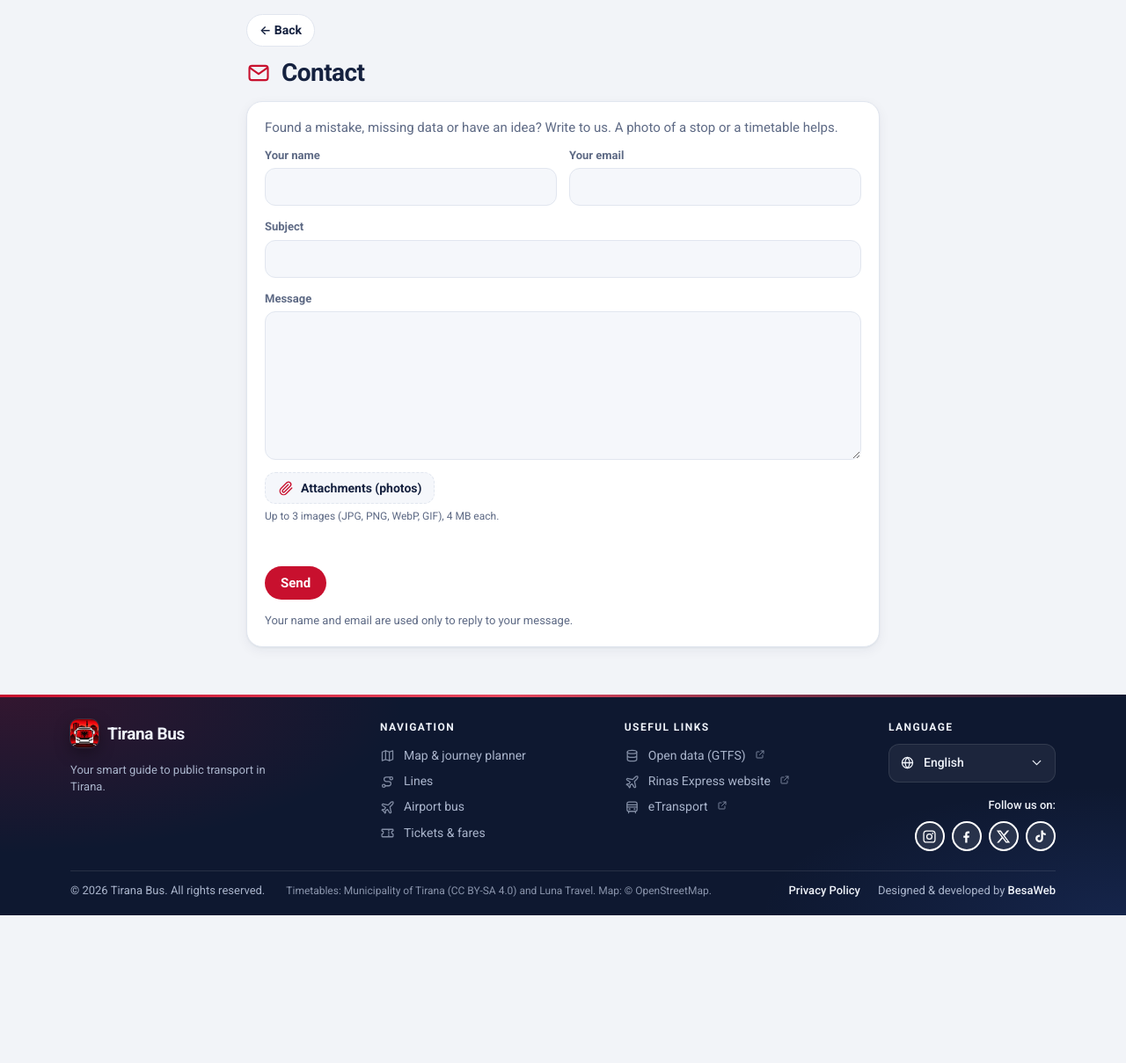
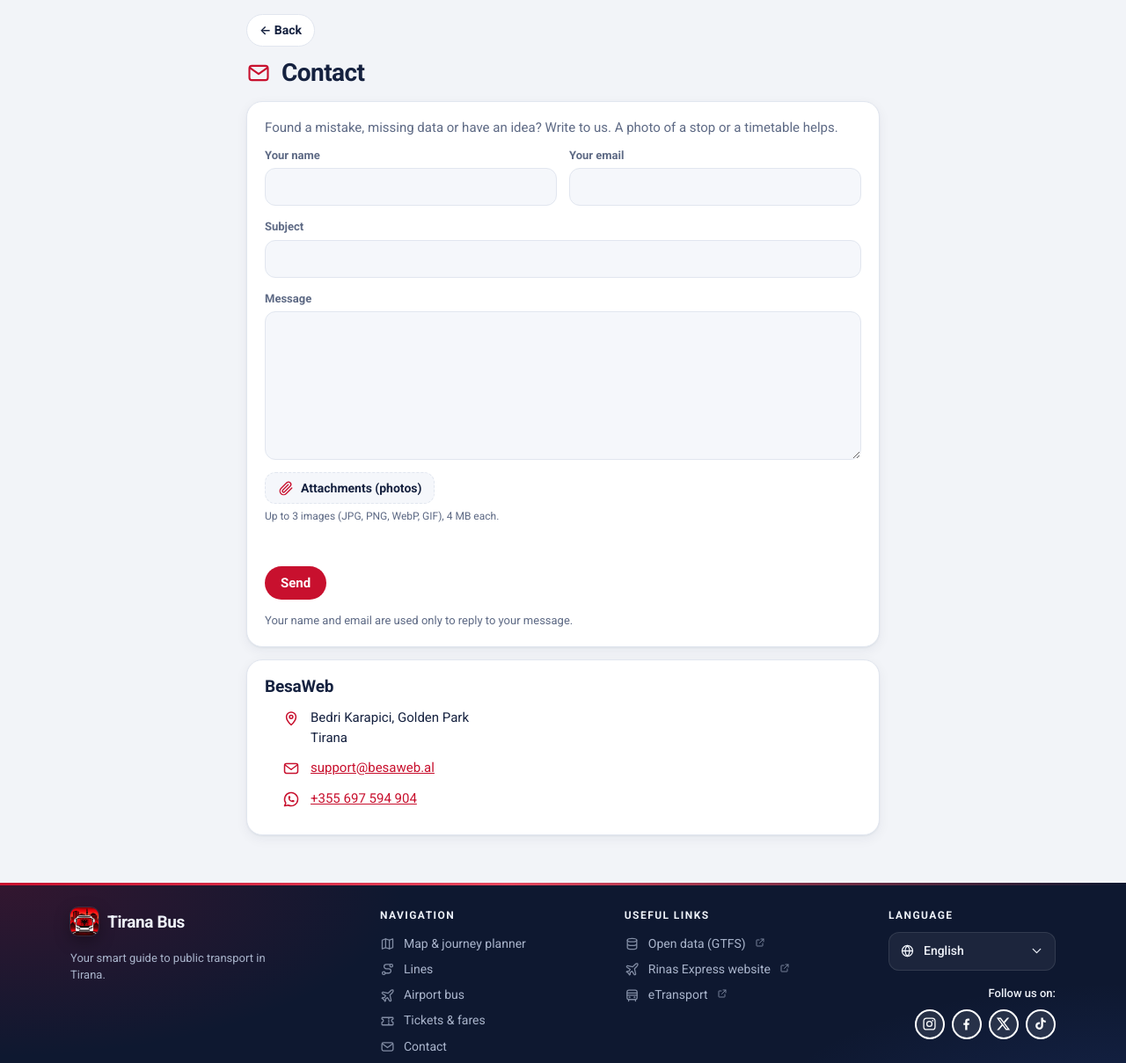
Before and after one commit to besaweb/tiranabus, a plain HTML site: page contact.html in a window 1280 px wide. Shown: the top 1209 px of the page at 88% size. Before the commit the page ends 1041 px from the top, so only its background shows below. Drawn offline with Linux system fonts and the light colour scheme.

Commit message:
WEB-003: Kontakt v menu a patičce, karta BesaWeb na stránce kontaktu
Co-Authored-By: Claude Sonnet 5.5 <noreply@anthropic.com>

```diff
--- a/contact.html
+++ b/contact.html
@@ -41,6 +41,14 @@
       <p class="meta" data-k="ctPriv">Your name and email are used only to reply to your message.</p>
     </form>
   </section>
+  <section class="card">
+    <h2>BesaWeb</h2>
+    <ul class="cinfo">
+      <li><svg viewBox="0 0 24 24" fill="none" stroke="currentColor" stroke-width="1.8" stroke-linecap="round" stroke-linejoin="round" aria-hidden="true"><path d="M12 21s-6.5-5.6-6.5-11a6.5 6.5 0 0 1 13 0c0 5.4-6.5 11-6.5 11z"/><circle cx="12" cy="10" r="2.3"/></svg><span>Bedri Karapici, Golden Park<br>Tirana</span></li>
+      <li><svg viewBox="0 0 24 24" fill="none" stroke="currentColor" stroke-width="1.8" stroke-linecap="round" stroke-linejoin="round" aria-hidden="true"><rect x="3" y="5.5" width="18" height="13" rx="2.5"/><path d="m4 7.5 8 6 8-6"/></svg><a href="mailto:support@besaweb.al">support@besaweb.al</a></li>
+      <li><svg viewBox="0 0 24 24" fill="none" stroke="currentColor" stroke-width="1.8" stroke-linecap="round" stroke-linejoin="round" aria-hidden="true"><path d="M3 21l1.65-3.8a9 9 0 1 1 3.4 2.9L3 21"/><path d="M9 10a.5.5 0 0 0 1 0V9a.5.5 0 0 0-1 0v1a5 5 0 0 0 5 5h1a.5.5 0 0 0 0-1h-1a.5.5 0 0 0 0 1"/></svg><a href="https://wa.me/355697594904" target="_blank" rel="noopener">+355 697 594 904</a></li>
+    </ul>
+  </section>
 </main>
 <footer class="sf" id="sf"></footer>
 <script src="js/i18n.js"></script>
--- a/css/tickets.css
+++ b/css/tickets.css
@@ -67,6 +67,9 @@ h1 .badge { font-size: .8em; }
 .card h3 { margin-top: 16px; }
 .card h3:first-child { margin-top: 0; }
 .form { display: grid; gap: 14px; }
+.cinfo { list-style: none; margin: 0; padding: 0; display: grid; gap: 12px; }
+.card .cinfo li { display: flex; align-items: flex-start; gap: 12px; margin: 0; }
+.cinfo svg { flex: none; width: 20px; height: 20px; margin-top: 2px; color: var(--accent); }
 .row2 { display: grid; grid-template-columns: 1fr 1fr; gap: 14px; }
 .fld { display: grid; gap: 5px; font-weight: 600; font-size: 13px; color: var(--muted); }
 .fld input, .fld textarea { width: 100%; padding: 10px 12px; border: 1px solid var(--line); border-radius: 12px; background: var(--soft); color: var(--fg); font: 400 15px/1.4 var(--ui); }
--- a/js/app.js
+++ b/js/app.js
@@ -262,6 +262,7 @@
     dark: '<path d="M20 14.5A8 8 0 0 1 9.5 4 8 8 0 1 0 20 14.5z"/>',
     light: '<circle cx="12" cy="12" r="4"/><path d="M12 2.5v2.2M12 19.3v2.2M2.5 12h2.2M19.3 12h2.2M5.3 5.3l1.6 1.6M17.1 17.1l1.6 1.6M18.7 5.3l-1.6 1.6M6.9 17.1l-1.6 1.6"/>',
     data: '<rect x="3.5" y="5" width="17" height="15" rx="2.5"/><path d="M3.5 10h17M8 3v4M16 3v4M9 15l2 2 4-4"/>',
+    mail: '<rect x="3" y="5.5" width="18" height="13" rx="2.5"/><path d="m4 7.5 8 6 8-6"/>',
     about: '<circle cx="12" cy="12" r="8.5"/><path d="M12 11v5M12 8h.01"/>',
     ext: '<circle cx="10.5" cy="10.5" r="6.5"/><path d="m15.5 15.5 5 5M10.5 7.5v6M7.5 10.5h6"/>',
     bus: '<circle cx="6" cy="18" r="2.3"/><circle cx="18" cy="6" r="2.3"/><path d="M8.3 18H14a3.5 3.5 0 0 0 0-7h-4a3.5 3.5 0 0 1 0-7h5.7"/>',
@@ -279,6 +280,7 @@
       <button type="button" class="mi mtheme" id="themeitem">${themeItem()}</button>
       <button type="button" class="mi mtoggle" aria-expanded="false">${mil('data', t('dataTitle'))}</button><div class="mpane data">${metaData()}</div>
       <button type="button" class="mi mtoggle" aria-expanded="false">${mil('about', t('aboutTitle'))}</button><div class="mpane about">${aboutBody}</div>
+      ${window.APP_VERSION ? '' : `<a class="mi mlink" href="contact.html">${mil('mail', t('ctTitle'))}</a>`}
       <div class="mextwrap"><button type="button" class="mi mext" role="switch" aria-checked="${ext}">${mil('ext', t('extSearch'))}<span class="sw" aria-hidden="true"></span></button><button type="button" class="mhelp" aria-expanded="${extHelpOpen}" aria-controls="exthelp" aria-label="${esc(t('extHelpLbl'))}" title="${esc(t('extHelpLbl'))}"><svg viewBox="0 0 24 24" fill="none" stroke="currentColor" stroke-width="1.8" stroke-linecap="round" stroke-linejoin="round" aria-hidden="true"><circle cx="12" cy="12" r="10"/><path d="M9.09 9a3 3 0 0 1 5.83 1c0 2-3 3-3 3"/><path d="M12 17h.01"/></svg></button></div><p class="mexthelp" id="exthelp" ${extHelpOpen ? '' : 'hidden'}>${esc(t(window.APP_VERSION ? 'extHelp' : 'extHelpW'))}</p>`;
     $('#aboutbox').innerHTML = `<h2>${t('aboutTitle')}</h2><div class="aboutbody">${aboutBody}</div>`;
   }
--- a/js/footer.js
+++ b/js/footer.js
@@ -12,6 +12,7 @@ const Footer = (() => {
     bus: '<rect x="4" y="3" width="16" height="15" rx="3"/><path d="M4 11h16M4 7.5h16"/><circle cx="8" cy="14.5" r=".6"/><circle cx="16" cy="14.5" r=".6"/><path d="M6.5 18v2.5M17.5 18v2.5"/>',
     globe: '<circle cx="12" cy="12" r="8.5"/><path d="M3.5 12h17M12 3.5c2.4 2.3 3.6 5.2 3.6 8.5s-1.2 6.2-3.6 8.5c-2.4-2.3-3.6-5.2-3.6-8.5s1.2-6.2 3.6-8.5z"/>',
     ext: '<path d="M14 4h6v6M20 4l-9 9M18 14v5a1 1 0 0 1-1 1H5a1 1 0 0 1-1-1V7a1 1 0 0 1 1-1h5"/>',
+    mail: '<rect x="3" y="5.5" width="18" height="13" rx="2.5"/><path d="m4 7.5 8 6 8-6"/>',
     chev: '<path d="m6 9 6 6 6-6"/>'
   };
   const fico = d => `<svg viewBox="0 0 24 24" fill="currentColor" aria-hidden="true">${d}</svg>`;
@@ -39,7 +40,7 @@ const Footer = (() => {
   </div>
   <nav class="sfcol" aria-labelledby="sfh-nav">
     <h2 id="sfh-nav">${esc(t('footNav'))}</h2>
-    <ul>${a(pre + lang + '/', 'map', t('seoHome'))}${a(pre + lang + '/lines/', 'lines', t('lines'))}${a(pre + lang + '/airport/', 'air', t('seoAirNav'))}${a(pre + 'tickets.html', 'ticket', t('tkTitle'))}</ul>
+    <ul>${a(pre + lang + '/', 'map', t('seoHome'))}${a(pre + lang + '/lines/', 'lines', t('lines'))}${a(pre + lang + '/airport/', 'air', t('seoAirNav'))}${a(pre + 'tickets.html', 'ticket', t('tkTitle'))}${a(pre + 'contact.html', 'mail', t('ctTitle'))}</ul>
   </nav>
   <nav class="sfcol" aria-labelledby="sfh-info">
     <h2 id="sfh-info">${esc(t('footInfo'))}</h2>
```
Also changed, not shown: 1 other file.
